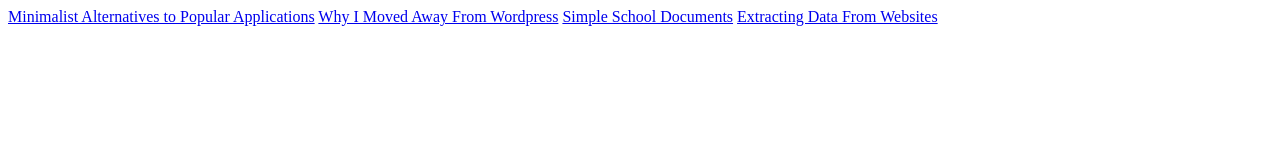
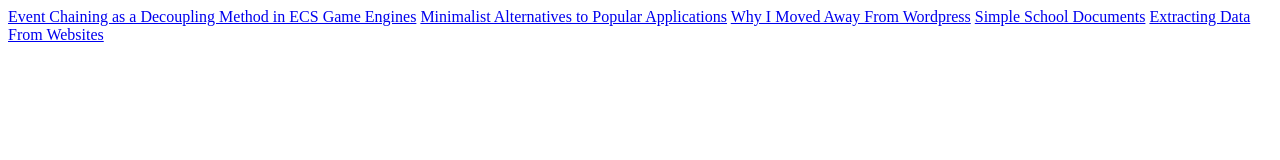
Before and after one commit to AnneKitsune/jojoleprowebsite, a plain HTML site: page src/blog/index.html in a window 1280 px wide. Drawn offline with Linux system fonts and the light colour scheme.

Commit message:
Add event chaining

```diff
--- a/src/blog/index.html
+++ b/src/blog/index.html
@@ -1,3 +1,4 @@
+<a href="2020-08-20_event_chaining">Event Chaining as a Decoupling Method in ECS Game Engines</a>
 <a href="2020-07-07_minimalist_alternatives">Minimalist Alternatives to Popular Applications</a>
 <a href="2020-05-04_why_i_moved_from_wordpress">Why I Moved Away From Wordpress</a>
 <a href="2020-04-09_simple_school_documents">Simple School Documents</a>
```
Also changed, not shown: src/blog/2020-08-20_event_chaining/graph1.png (added), src/blog/2020-08-20_event_chaining/graph2.png (added), src/blog/2020-08-20_event_chaining/graph3.png (added), 1 other file.
